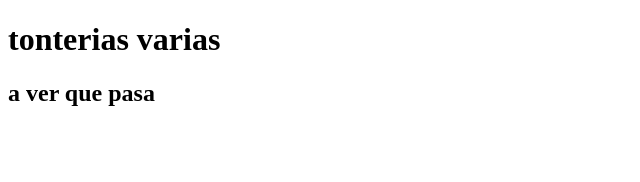
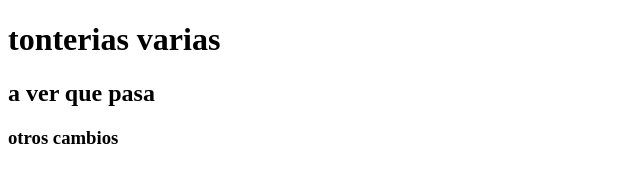
Before and after one commit to Nacho-se/prueba_septiembre, a plain HTML site: page prueba_septiembre/index.html in a window 1280 px wide. Shown: the whole page, without its empty margins (0-640 px from the left). Drawn offline with Linux system fonts and the light colour scheme.

Commit message:
nuevo texto h3

```diff
--- a/prueba_septiembre/index.html
+++ b/prueba_septiembre/index.html
@@ -8,5 +8,6 @@
 <body>
     <h1>tonterias varias</h1>
     <h2>a ver que pasa</h2>
+    <h3>otros cambios</h3>
 </body>
 </html>
```
